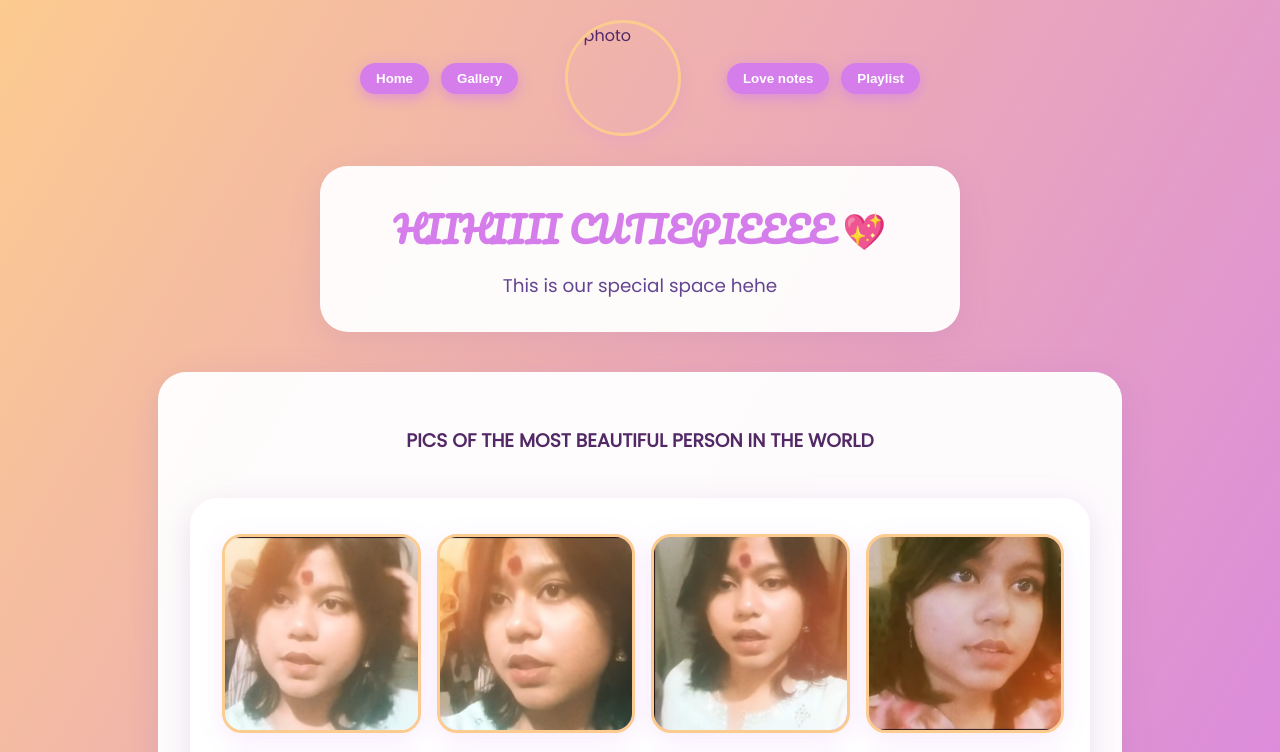
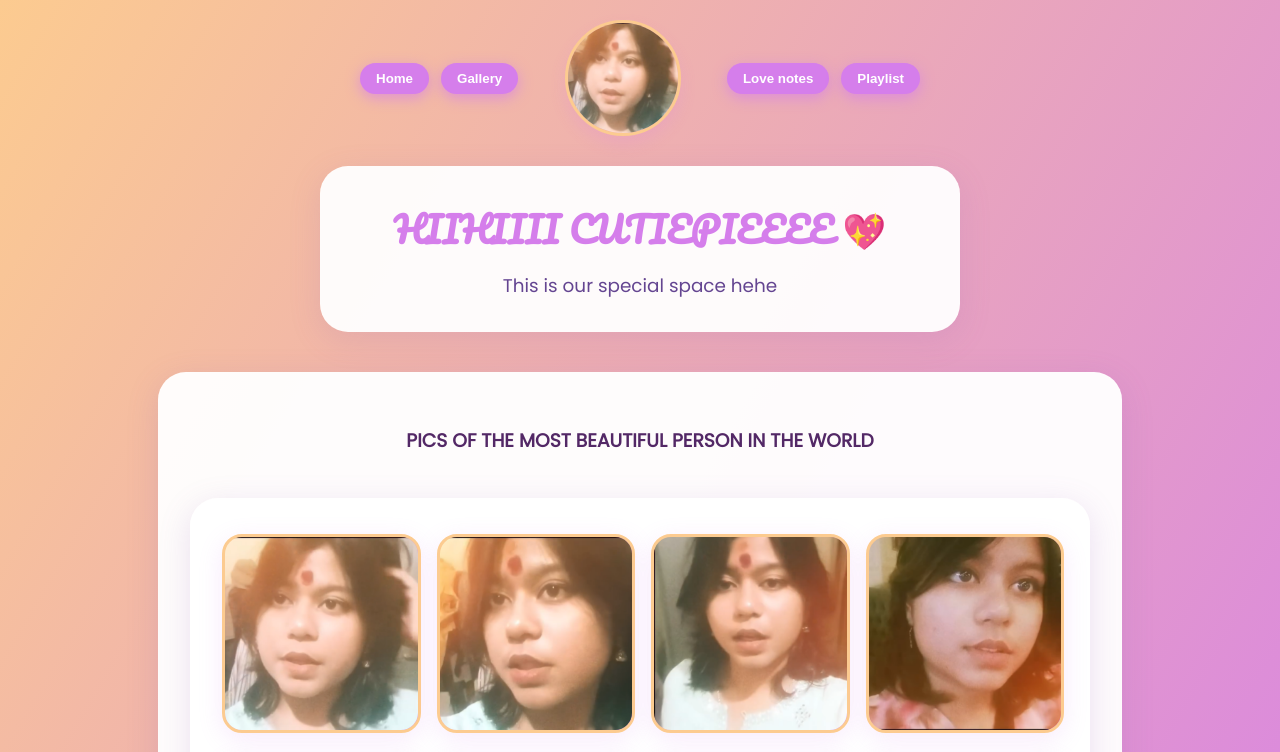
Before and after one commit to faustybread/ourspace, a plain HTML site: page our space/gallery.html in a window 1280 px wide. Shown: the top 752 px of the page. Drawn offline with Linux system fonts and the light colour scheme; the site is published under a folder, as on GitHub Pages, so addresses that start at the root find nothing.

Commit message:
Update gallery.html

```diff
--- a/our space/gallery.html
+++ b/our space/gallery.html
@@ -13,7 +13,7 @@
     <button onclick="location.href='index.html'">Home</button>
     <button onclick="location.href='gallery.html'">Gallery</button>
   </nav>
-  <img src="/arshieimages/arshie1.png" alt="photo" class="photo" />
+  <img src="arshieimages/arshie1.png" alt="photo" class="photo" />
   <nav class="nav-right">
     <button onclick="location.href='love-notes.html'">Love notes</button>
     <button onclick="location.href='playlist.html'">Playlist</button>
```
